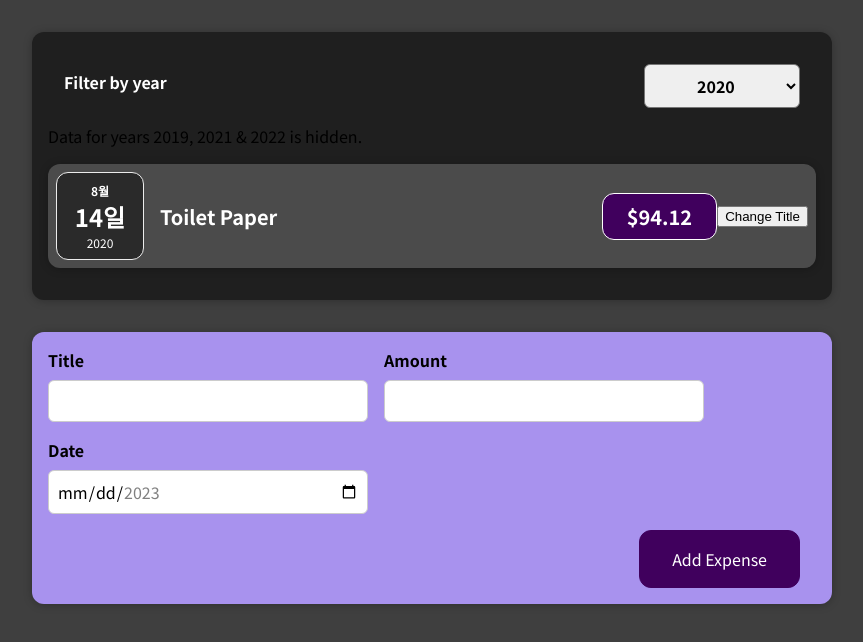
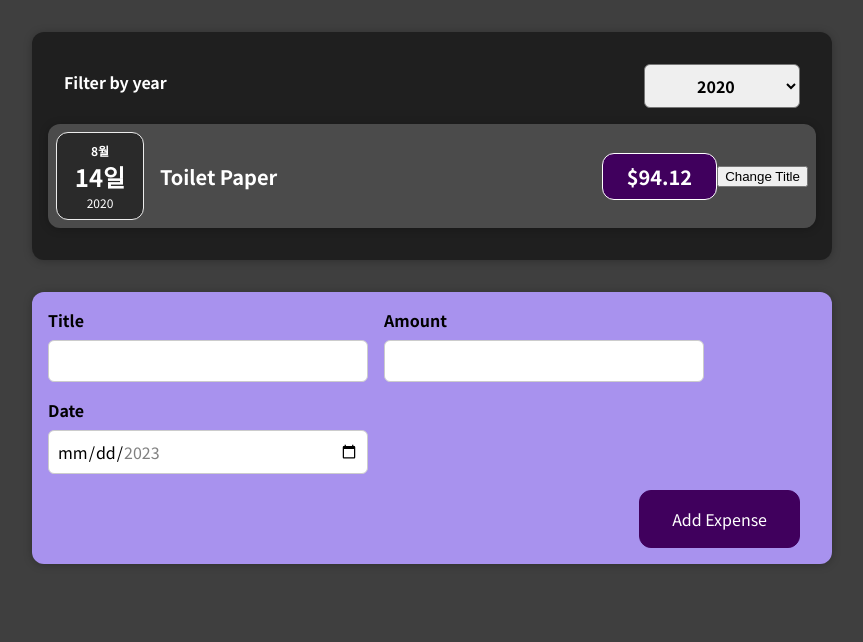
Before and after one commit to hyehye225/FE_study, a React (Create React App) app in the folder react/01-starting-setup/: page / in a window 1280 px wide. Shown: the top 642 px of the page, without its empty margins (208-1071 px from the left). Built offline with nearby package versions, Linux system fonts and the light colour scheme.

Commit message:
89. 조건부 내용 출력하기

```diff
--- a/react/01-starting-setup/src/components/Expenses/Expenses.js
+++ b/react/01-starting-setup/src/components/Expenses/Expenses.js
@@ -10,14 +10,26 @@ function Expenses(props) {
   const filteredExpenses = expenses.filter((expense) => {
     return expense.date.getFullYear().toString() === filteredYear;
   });
-  let filterInfoText = "2019, 2021 & 2022";
+  // let filterInfoText = "2019, 2021 & 2022";
 
-  if (filteredYear === "2019") {
-    filterInfoText = "2020, 2021 & 2022";
-  } else if (filteredYear === "2021") {
-    filterInfoText = "2019, 2020 & 2022";
-  } else if (filteredYear === "2022") {
-    filterInfoText = "2019, 2020 & 2021";
+  // if (filteredYear === "2019") {
+  //   filterInfoText = "2020, 2021 & 2022";
+  // } else if (filteredYear === "2021") {
+  //   filterInfoText = "2019, 2020 & 2022";
+  // } else if (filteredYear === "2022") {
+  //   filterInfoText = "2019, 2020 & 2021";
+  // }
+  let expenseContent = <p>No Content found.</p>;
+
+  if (filteredExpenses.length > 0) {
+    expenseContent = filteredExpenses.map((expense) => (
+      <ExpenseItem
+        key={expense.id}
+        title={expense.title}
+        amount={expense.amount}
+        date={expense.date}
+      />
+    ));
   }
   const filterChangeHandler = (selectedYear) => {
     console.log(selectedYear);
@@ -30,15 +42,7 @@ function Expenses(props) {
           selected={filteredYear}
           onChangeFilter={filterChangeHandler}
         />
-        <p>Data for years {filterInfoText} is hidden.</p>
-        {filteredExpenses.map((expense) => (
-          <ExpenseItem
-            key={expense.id}
-            title={expense.title}
-            amount={expense.amount}
-            date={expense.date}
-          />
-        ))}
+        {expenseContent}
       </Card>
     </>
   );
```
